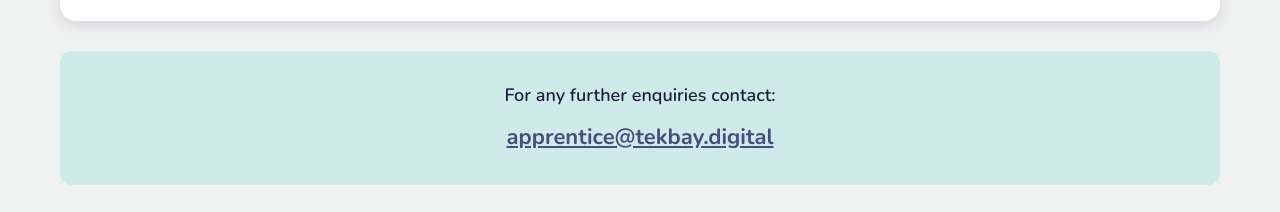
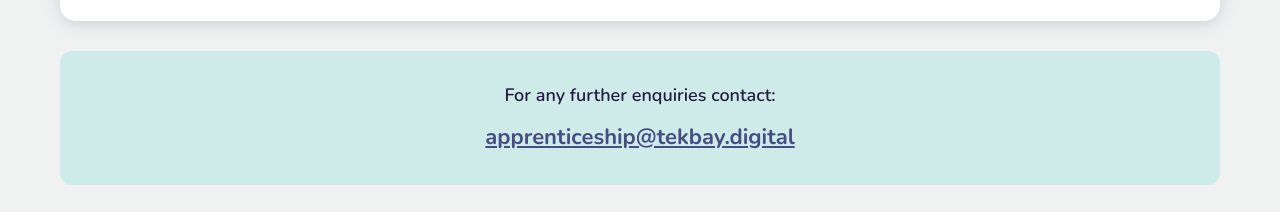
Before and after one commit to omthakurofficial/tekbay-academy, a React (Create React App) app: page / in a window 1280 px wide. Shown: the part 4120-4332 px from the top of the page. Built offline with nearby package versions, Linux system fonts and the light colour scheme.

Commit message:
email update in footer

```diff
--- a/src/components/Demand/Demand.tsx
+++ b/src/components/Demand/Demand.tsx
@@ -146,7 +146,7 @@ const Demand: React.FC<DemandProps> = ({ onJoinNow }) => {
 
         <div className="cta-section">
           <p className="cta-text">For any further enquiries contact:</p>
-          <a href="mailto:apprentice@tekbay.digital" className="cta-email">apprentice@tekbay.digital</a>
+          <a href="mailto:apprentice@tekbay.digital" className="cta-email">apprenticeship@tekbay.digital</a>
         </div>
       </div>
     </section>
```
